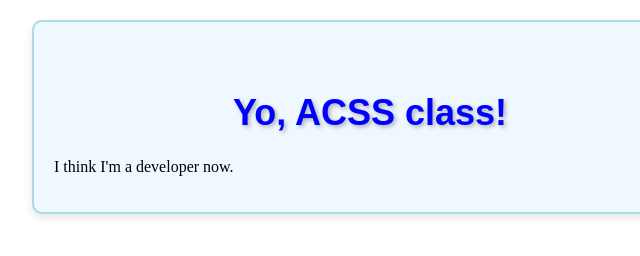
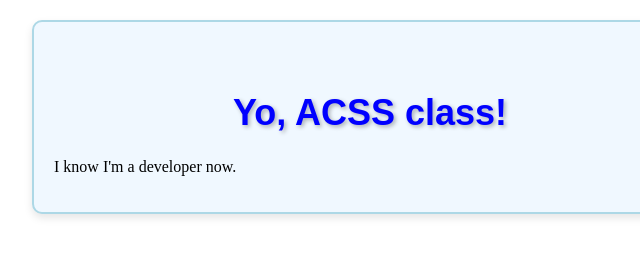
Before and after one commit to ganolan/ganolan.github.io, a plain HTML site: page index.html in a window 1280 px wide. Shown: the full height of the page, 270-910 px from the left. Drawn offline with Linux system fonts and the light colour scheme.

Commit message:
Update index.html

```diff
--- a/index.html
+++ b/index.html
@@ -8,7 +8,7 @@
     <body>
         <div class="greeting">
             <h1>Yo, ACSS class!</h1>
-            <p>I think I'm a developer now.</p>
+            <p>I know I'm a developer now.</p>
         </div>
     </body>
 </html>
```
